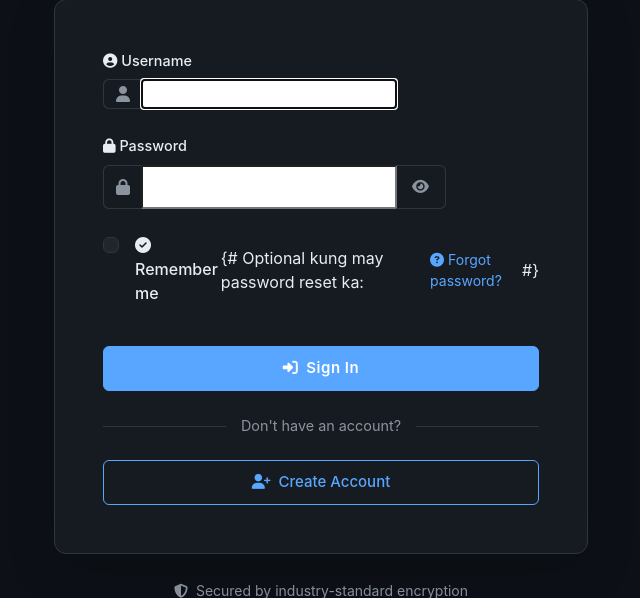
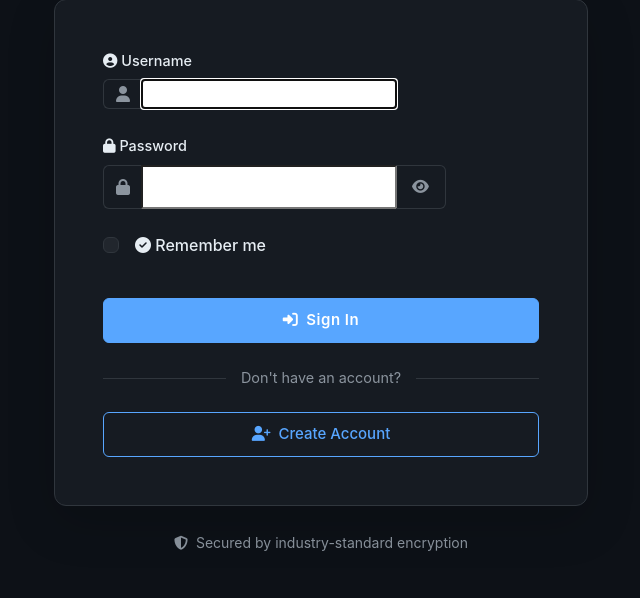
Before and after one commit to property360-2/simple-bank-management-system-django, a Django app: page /login/ in a window 1280 px wide. Shown: the part 306-904 px from the top of the page, without its empty margins (319-959 px from the left). Run offline with Django 5.2, Linux system fonts and the light colour scheme.

Commit message:
Fix NoReverseMatch error in login template by removing reference to non-existent password_reset URL

```diff
--- a/bank_system/templates/users/login.html
+++ b/bank_system/templates/users/login.html
@@ -79,7 +79,7 @@
                             </div>
                             {% endwith %}
 
-                            <!-- Remember Me + (optional) Forgot Password -->
+                            <!-- Remember Me -->
                             <div class="d-flex justify-content-between align-items-center mb-4">
                                 <div class="form-check">
                                     <input class="form-check-input" type="checkbox" id="rememberMe" name="remember">
@@ -87,11 +87,6 @@
                                         <i class="fas fa-check-circle"></i> Remember me
                                     </label>
                                 </div>
-                                {# Optional kung may password reset ka:
-                                <a href="{% url 'password_reset' %}" class="small text-primary">
-                                    <i class="fas fa-question-circle me-1"></i>Forgot password?
-                                </a>
-                                #}
                             </div>
 
                             <!-- Login Button -->
```
